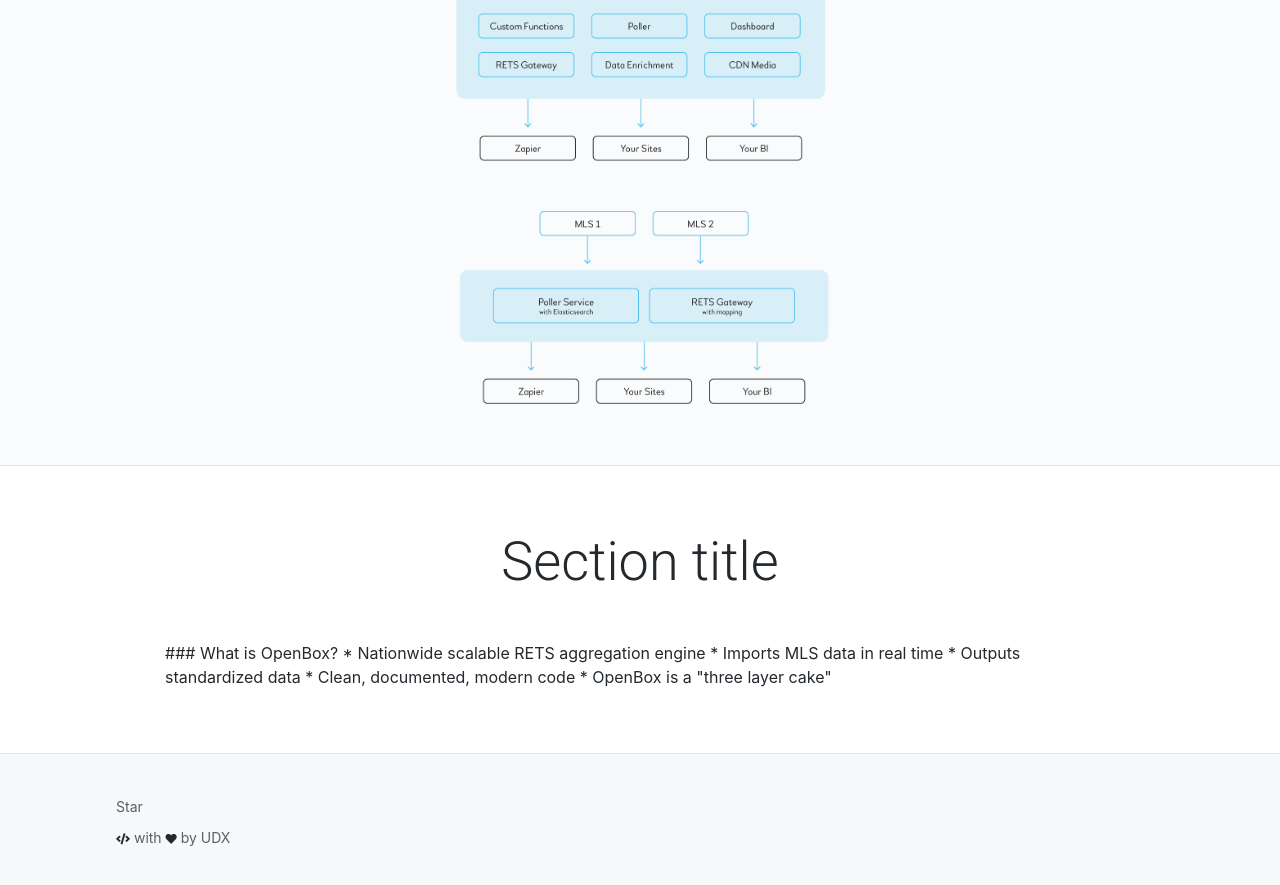
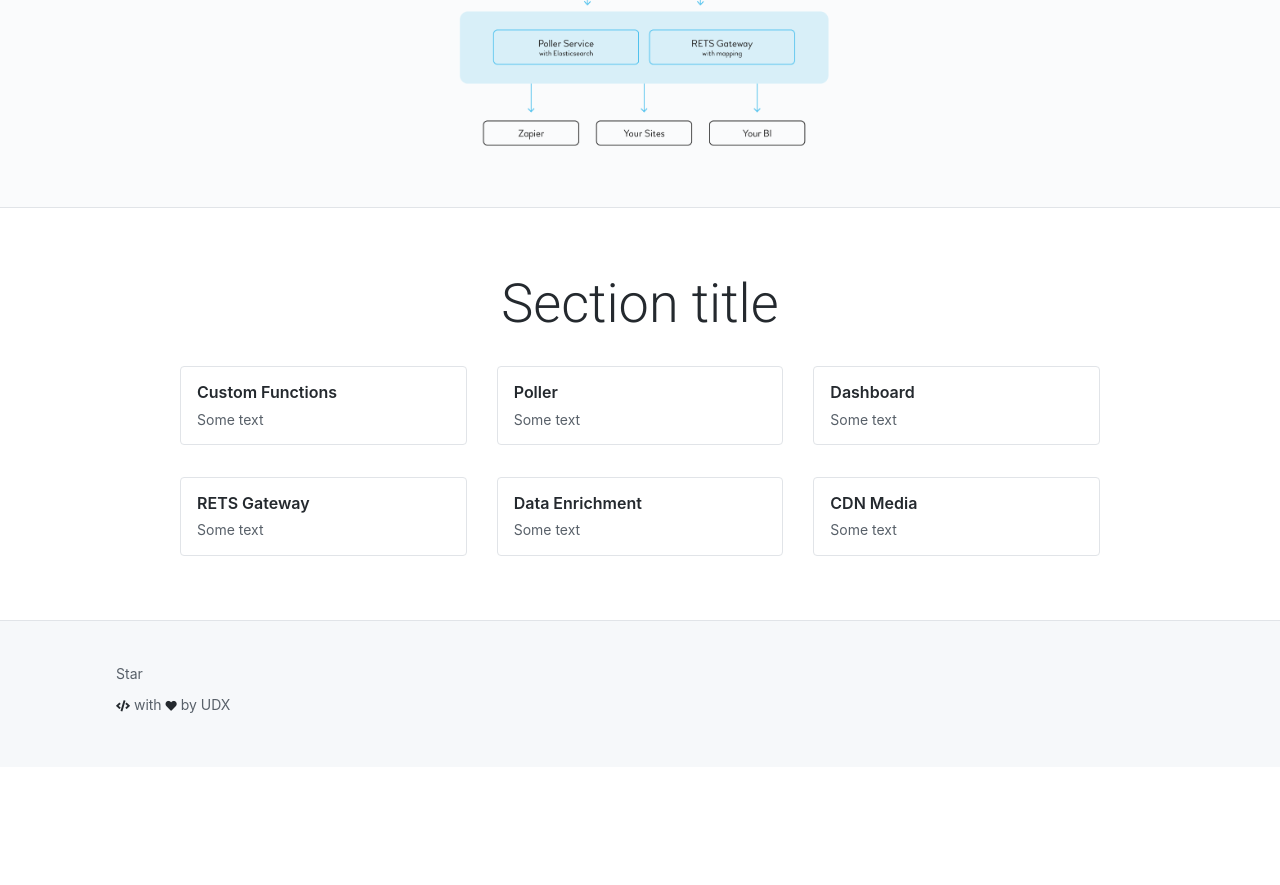
Before and after one commit to boxmls/boxmls.github.io, a Jekyll site: the page built from index.html, in a window 1280 px wide and 900 px high, scrolled down 722 px. Shown: the top 885 px of the window. Built offline with Jekyll 4.4.1, drawn with Linux system fonts in a browser that asks for light colours; nearby versions of some CDN libraries; after the commit the page ends 1489 px from its top, so only the background shows below that.

Commit message:
Homepage fixes #1

```diff
--- a/index.html
+++ b/index.html
@@ -31,11 +31,6 @@ page_class_name: front-page
 
         <div class="row justify-content-center">
           <div class="col-md-6">
-            <img src="assets/images/diagram.png" alt="BoxMLS"/>
-          </div>
-        </div>
-        <div class="row justify-content-center">
-          <div class="col-md-6">
             <img src="assets/images/diagram-2.png" alt="BoxMLS"/>
           </div>
         </div>
@@ -57,14 +52,50 @@ page_class_name: front-page
           </div>
         </div>
 
-        <div class="row align-items-center flex-md-row improves-row">
-          ### What is OpenBox?
+        <div class="row justify-content-center">
 
-          * Nationwide scalable RETS aggregation engine
-          * Imports MLS data in real time
-          * Outputs standardized data
-          * Clean, documented, modern code
-          * OpenBox is a "three layer cake"
+          <div class="col-md-4 featured-item">
+            <div class="card h-100 product-content">
+              <h3 class="product-title">Custom Functions</h3>
+              <div class="product-description">Some text</div>
+            </div>
+          </div>
+
+          <div class="col-md-4 featured-item">
+            <div class="card h-100 product-content">
+              <h3 class="product-title">Poller</h3>
+              <div class="product-description">Some text</div>
+            </div>
+          </div>
+
+          <div class="col-md-4 featured-item">
+            <div class="card h-100 product-content">
+              <h3 class="product-title">Dashboard</h3>
+              <div class="product-description">Some text</div>
+            </div>
+          </div>
+
+          <div class="col-md-4 featured-item">
+            <div class="card h-100 product-content">
+              <h3 class="product-title">RETS Gateway</h3>
+              <div class="product-description">Some text</div>
+            </div>
+          </div>
+
+          <div class="col-md-4 featured-item">
+            <div class="card h-100 product-content">
+              <h3 class="product-title">Data Enrichment</h3>
+              <div class="product-description">Some text</div>
+            </div>
+          </div>
+
+          <div class="col-md-4 featured-item">
+            <div class="card h-100 product-content">
+              <h3 class="product-title">CDN Media</h3>
+              <div class="product-description">Some text</div>
+            </div>
+          </div>
+
         </div>
       </div>
     </div>
```
